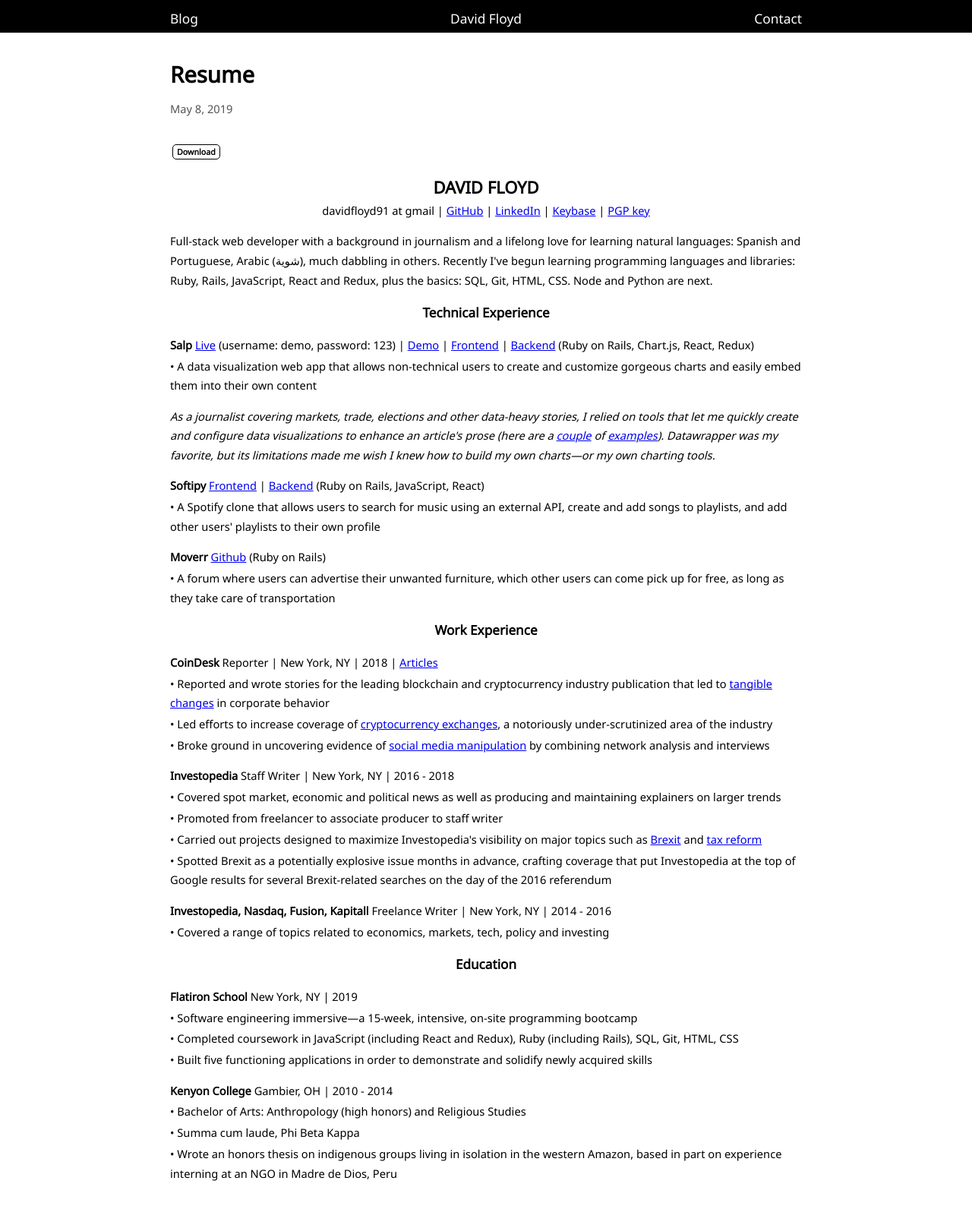
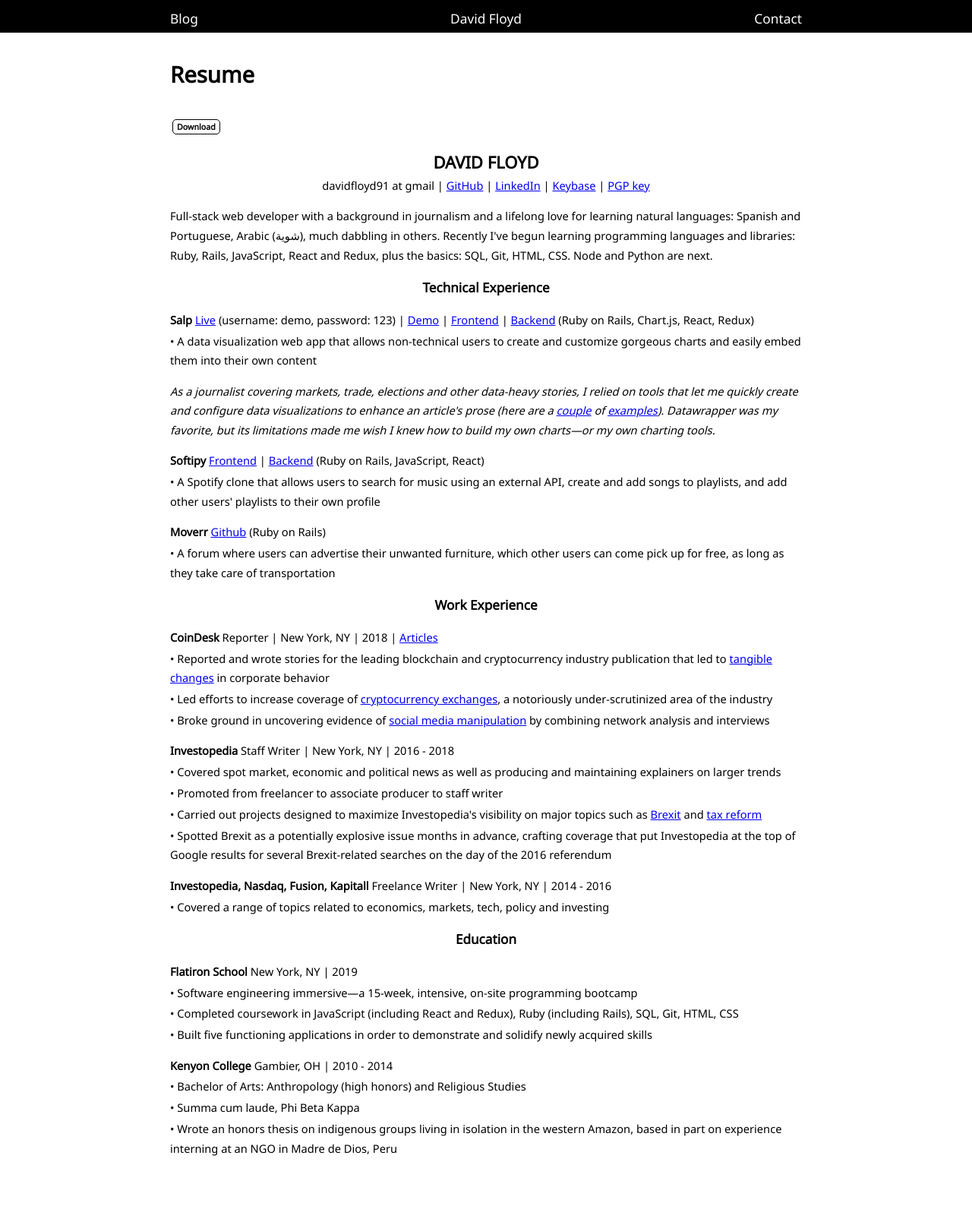
Before and after one commit to davidfloyd91/davidfloyd91.github.io, a Jekyll site: the page built from resume.markdown, in a window 1280 px wide. Shown: the whole page at 76% size. Built offline with Jekyll 4.4.1, drawn with Linux system fonts in a browser that asks for light colours; after the commit the page ends 1584 px from its top, so only the background shows below that.

Commit message:
moved resume out of posts and fixed buttons

```diff
--- a/assets/css/custom.css
+++ b/assets/css/custom.css
@@ -53,7 +53,7 @@ body {
 }
 
 #download {
-  line-height: 1.25em;
+  height: 1.5em;
 }
 
 .footer-space {
@@ -73,10 +73,6 @@ body {
 
 .hidden {
   visibility: hidden;
-}
-
-#hide {
-  line-height: 1.25em;
 }
 
 iframe {
@@ -175,7 +171,6 @@ nav {
 .resume-button {
   border-color: black;
   border-radius: 5px;
-  text-align: center;
   font-size: 8pt;
   font-weight: bold;
   margin-left: 3px;
@@ -187,6 +182,11 @@ nav {
   cursor: pointer;
   text-decoration: none;
   color: black;
+}
+
+.resume-button-wrapper {
+  display: block;
+  height: 1.5em;
 }
 
 .right {
```
Also changed, not shown: about.md (+6 -4 lines), resume.markdown (renamed from _posts/2019-05-08-resume.markdown).
